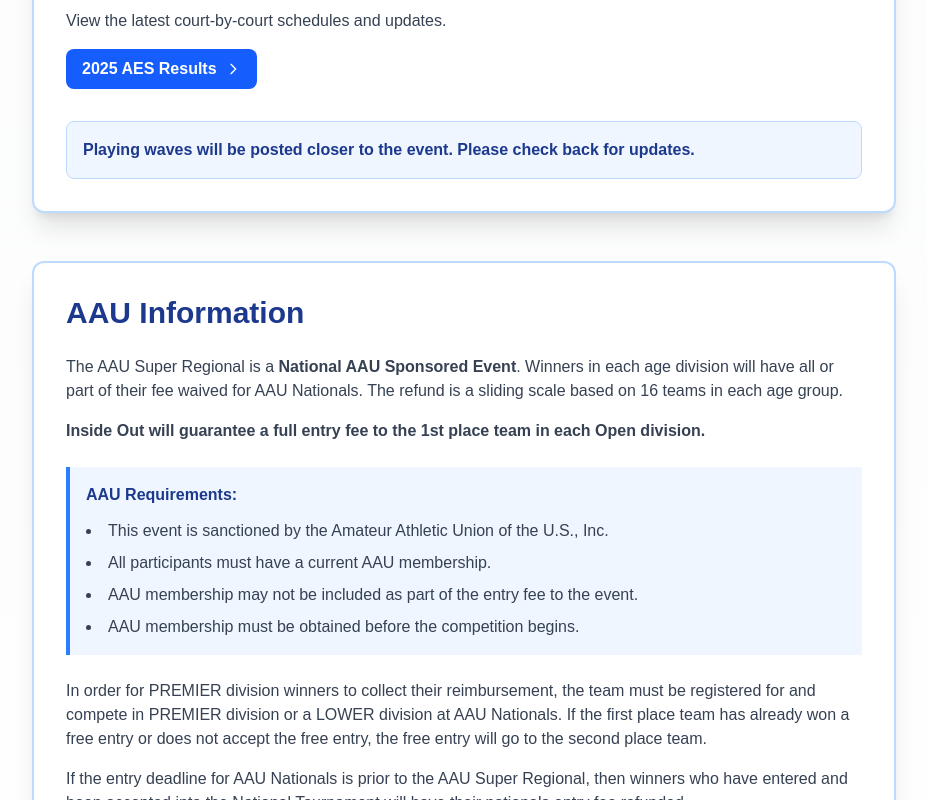
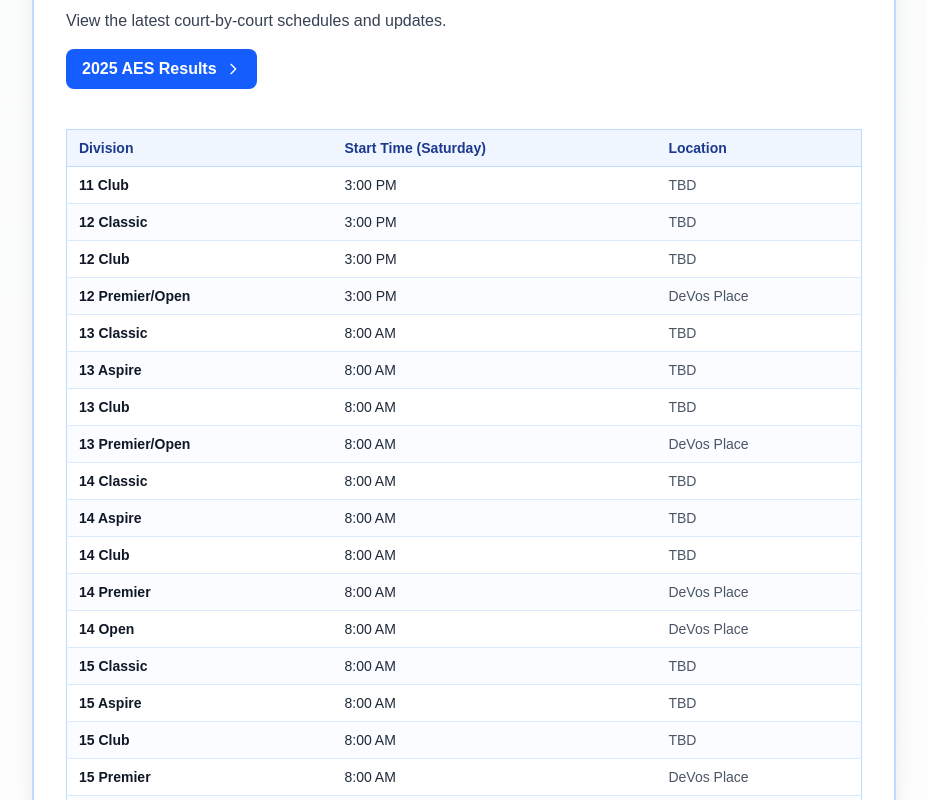
Before and after one commit to Inside-Out-Volleyball/volleyfest-web, a Next.js app: page /tournament-information in a window 1280 px wide. Shown: the part 1660-2460 px from the top of the page, without its empty margins (176-1103 px from the left). Built offline with nearby package versions, Linux system fonts and the light colour scheme.

Commit message:
updated wave info

```diff
--- a/app/data/waves.ts
+++ b/app/data/waves.ts
@@ -4,32 +4,38 @@
   location?: string;
 };
 
-export const wavesDecided = false; // Set to true when waves are finalized
+export const wavesDecided = true; // Set to true when waves are finalized
 
 export const waves: Wave[] = [
+    { division: "11 Club", start: "3:00 PM" },
   { division: "12 Classic", start: "3:00 PM" },
   { division: "12 Club", start: "3:00 PM" },
-  { division: "12 Premier/Open", start: "3:00 PM" },
-  { division: "13 Classic Red", start: "8:00 AM" },
-  { division: "13 Classic Blue", start: "8:00 AM" },
+  { division: "12 Premier/Open", start: "3:00 PM", location: "DeVos Place" },
+  { division: "13 Classic", start: "8:00 AM" },
+  { division: "13 Aspire", start: "8:00 AM" },
   { division: "13 Club", start: "8:00 AM" },
-  { division: "13 Premier/Open", start: "8:00 AM" },
-  { division: "14 Classic Red", start: "3:00 PM" },
-  { division: "14 Classic Blue", start: "3:00 PM" },
-  { division: "14 Club", start: "3:00 PM" },
-  { division: "14 Open/Premier", start: "3:00 PM" },
-  { division: "15 Classic", start: "3:00 PM" },
-  { division: "15 Club", start: "3:00 PM" },
-  { division: "15 Open/Premier", start: "3:00 PM" },
-  { division: "16 Classic", start: "8:00 AM" },
-  { division: "16 Club", start: "8:00 AM" },
-  { division: "16 Premier", start: "8:00 AM" },
-  { division: "16 Open", start: "8:00 AM" },
-  { division: "17 Classic", start: "8:00 AM" },
-  { division: "17 Club", start: "8:00 AM" },
-  { division: "17 Premier", start: "8:00 AM" },
-  { division: "17 Open", start: "8:00 AM" },
-  { division: "18 Club", start: "8:00 AM" },
-  { division: "18 Premier", start: "8:00 AM" },
-  { division: "18 Open", start: "8:00 AM", location: "DeVos Place" },
+  { division: "13 Premier/Open", start: "8:00 AM", location: "DeVos Place" },
+  { division: "14 Classic", start: "8:00 AM" },
+  { division: "14 Aspire", start: "8:00 AM" },
+  { division: "14 Club", start: "8:00 AM" },
+  { division: "14 Premier", start: "8:00 AM", location: "DeVos Place" },
+  { division: "14 Open", start: "8:00 AM", location: "DeVos Place" },
+  { division: "15 Classic", start: "8:00 AM" },
+  { division: "15 Aspire", start: "8:00 AM" },
+  { division: "15 Club", start: "8:00 AM" },
+  { division: "15 Premier", start: "8:00 AM", location: "DeVos Place" },
+  { division: "15 Open", start: "8:00 AM", location: "DeVos Place" },
+  { division: "16 Classic", start: "3:00 PM" },
+  { division: "16 Aspire", start: "3:00 PM" },
+  { division: "16 Club", start: "3:00 PM" },
+  { division: "16 Premier", start: "3:00 PM", location: "DeVos Place" },
+  { division: "16 Open", start: "3:00 PM", location: "DeVos Place" },
+  { division: "17 Classic", start: "3:00 PM" },
+  { division: "17 Aspire", start: "3:00 PM" },
+  { division: "17 Club", start: "3:00 PM" },
+  { division: "17 Premier", start: "3:00 PM", location: "DeVos Place" },
+  { division: "17 Open", start: "3:00 PM", location: "DeVos Place" },
+  { division: "18 Club", start: "3:00 PM" },
+  { division: "18 Premier", start: "3:00 PM", location: "DeVos Place" },
+  { division: "18 Open", start: "3:00 PM", location: "DeVos Place" },
 ];
```
